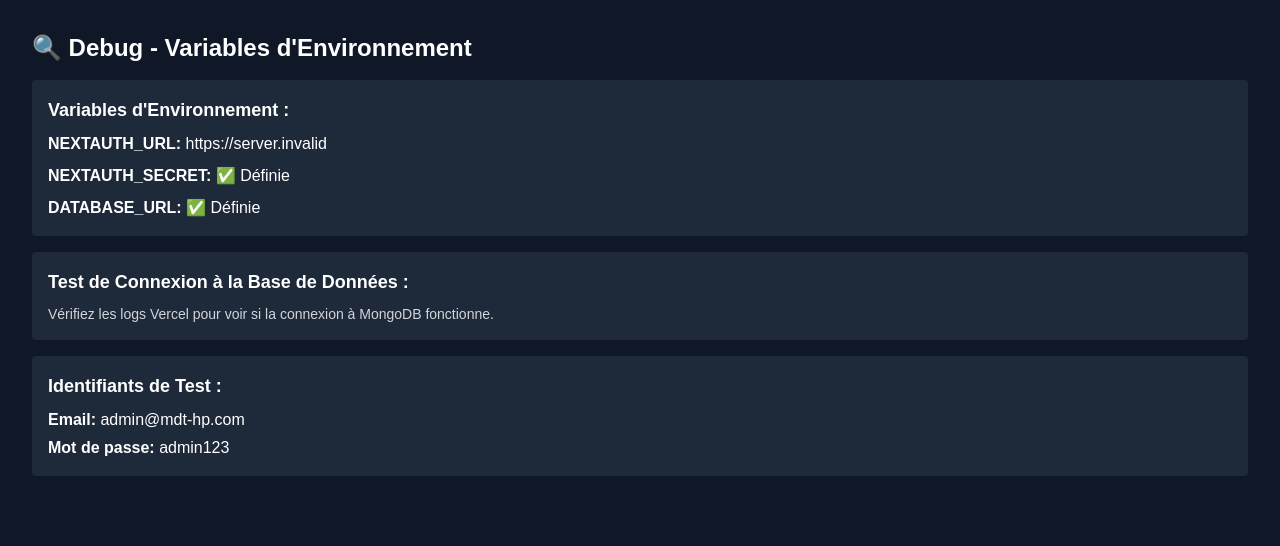
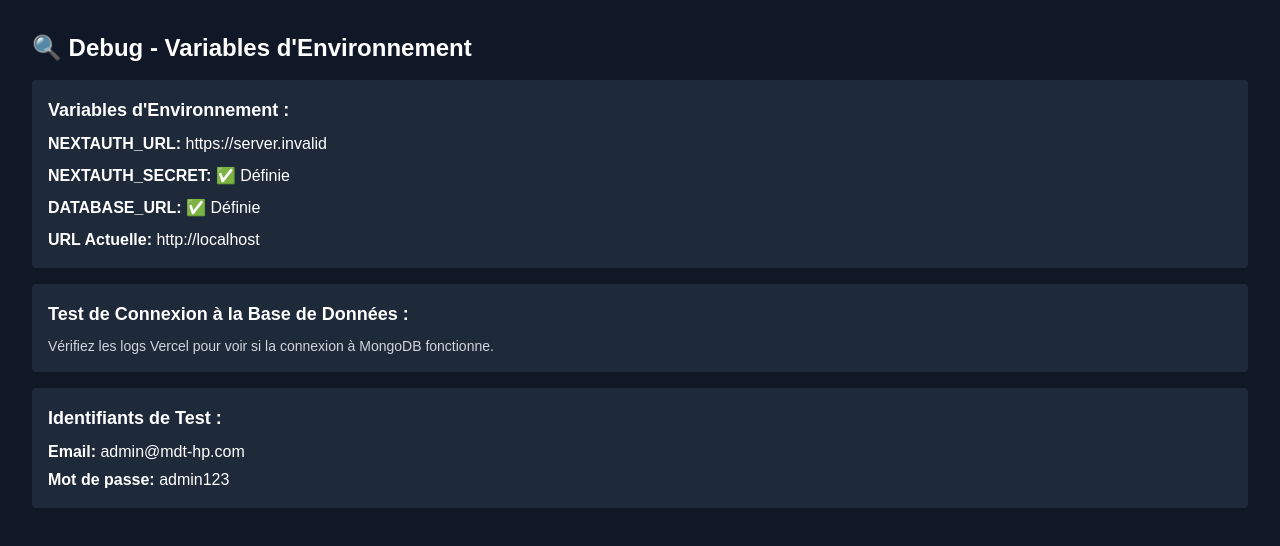
Before and after one commit to 0xK0/MDT-HP, a Next.js app: page /debug in a window 1280 px wide. Shown: the top 546 px of the page. Built offline with nearby package versions, Linux system fonts and the light colour scheme; no server answers.

Commit message:
Configuration NextAuth pour URL dynamique Vercel

```diff
--- a/app/debug/page.tsx
+++ b/app/debug/page.tsx
@@ -10,13 +10,16 @@ export default function DebugPage() {
           <h2 className="text-lg font-semibold mb-2">Variables d'Environnement :</h2>
           <ul className="space-y-2">
             <li>
-              <strong>NEXTAUTH_URL:</strong> {process.env.NEXTAUTH_URL || '❌ Non définie'}
+              <strong>NEXTAUTH_URL:</strong> {process.env.NEXTAUTH_URL || '✅ Auto-détectée (Vercel)'}
             </li>
             <li>
               <strong>NEXTAUTH_SECRET:</strong> {process.env.NEXTAUTH_SECRET ? '✅ Définie' : '❌ Non définie'}
             </li>
             <li>
               <strong>DATABASE_URL:</strong> {process.env.DATABASE_URL ? '✅ Définie' : '❌ Non définie'}
+            </li>
+            <li>
+              <strong>URL Actuelle:</strong> {typeof window !== 'undefined' ? window.location.origin : 'N/A'}
             </li>
           </ul>
         </div>
--- a/lib/auth.ts
+++ b/lib/auth.ts
@@ -64,5 +64,8 @@ export const authOptions: NextAuthOptions = {
   },
   pages: {
     signIn: "/login",
-  }
+  },
+  // Configuration pour Vercel
+  trustHost: true,
+  useSecureCookies: process.env.NODE_ENV === "production"
 }
```
Also changed, not shown: vercel.json.
